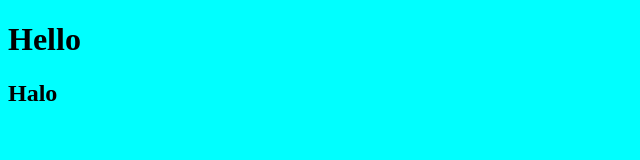
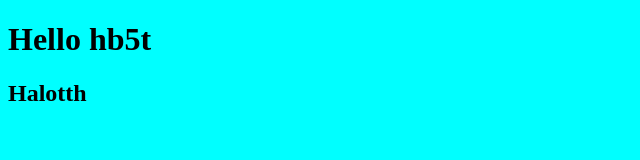
Before and after one commit to NghiaLam11/NghiaTestGit, a plain HTML site: page index.html in a window 1280 px wide. Shown: the whole page, without its empty margins (0-640 px from the left). Drawn offline with Linux system fonts and the light colour scheme.

Commit message:
update html file h

```diff
--- a/index.html
+++ b/index.html
@@ -8,6 +8,6 @@
     <title>Document</title>
   </head>
   <body>
-    <div><h1>Hello</h1><h2>Halo</h2></div>
+    <div><h1>Hello hb5t</h1><h2>Halotth</h2></div>
   </body>
 </html>
```
